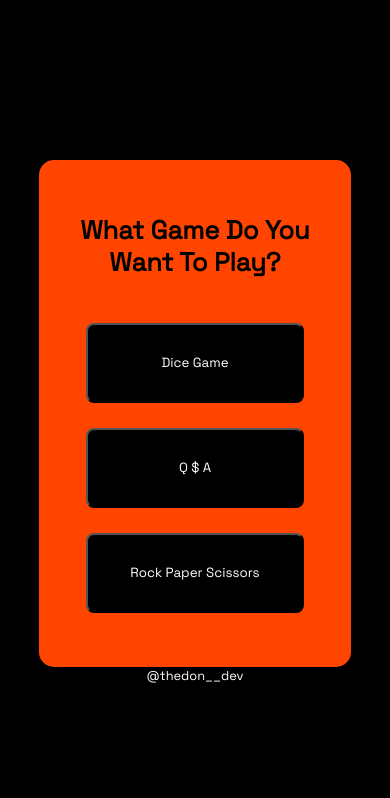
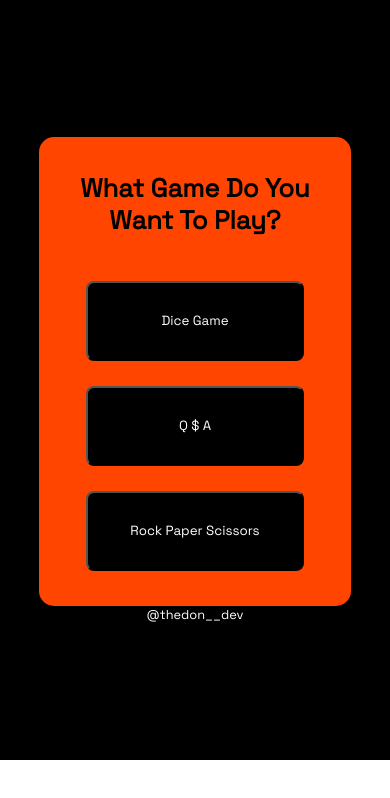
Before and after one commit to thedon-dev/All-Games-App, a plain HTML site: page index.html in a window 390 px wide. Drawn offline with Linux system fonts and the light colour scheme.

Commit message:
container2

```diff
--- a/mainPage/style.css
+++ b/mainPage/style.css
@@ -78,4 +78,8 @@ p {
     .container {
         width: 80%;
     }
+
+    .wrapper {
+        height: 90vh;
+    }
 }
```
